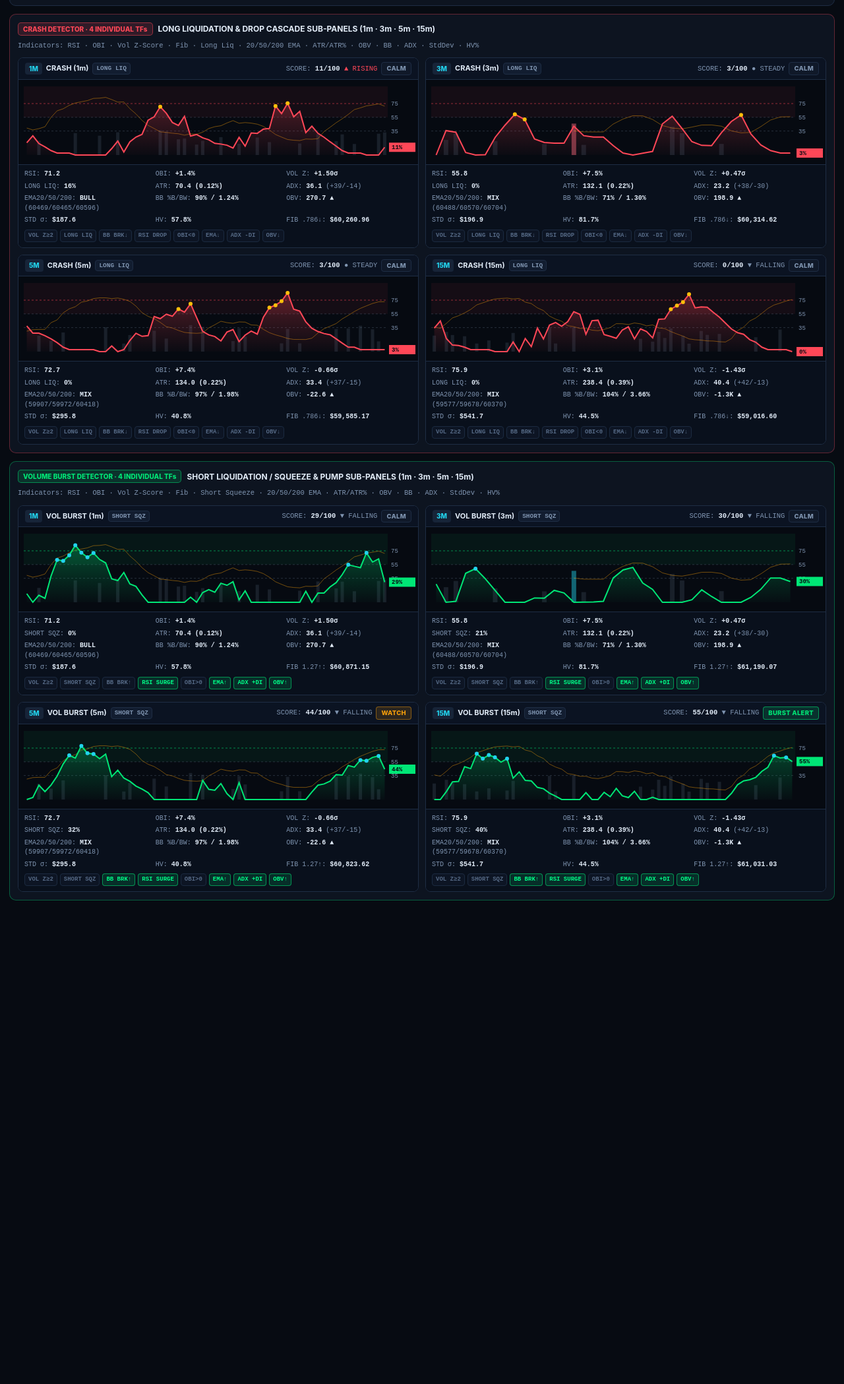
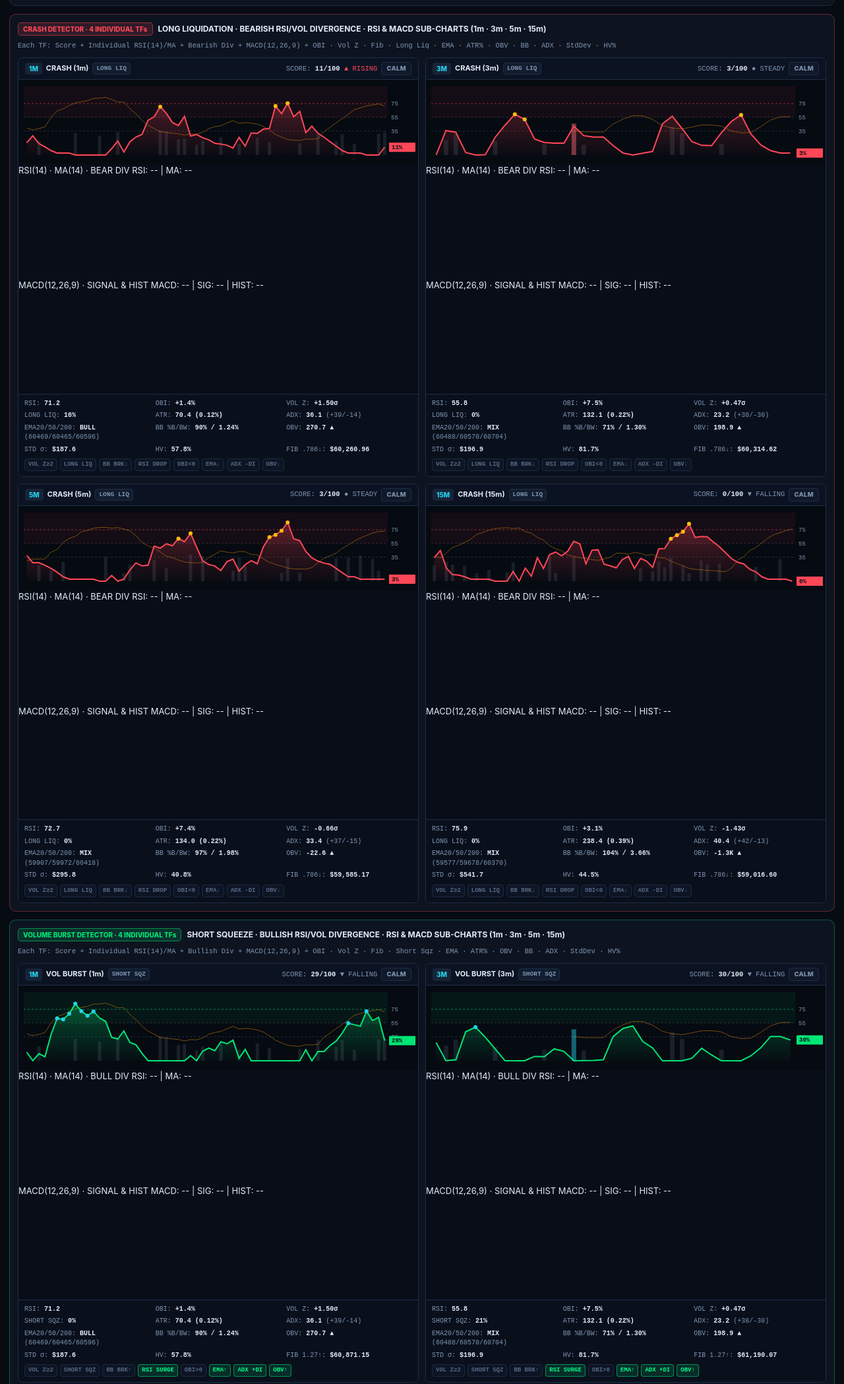
Before and after one commit to isrrohit7373-eng/Radar-terminal, a plain HTML site: page index.html in a window 1280 px wide. Shown: the part 1740-3838 px from the top of the page at 66% size. Before the commit the page ends 3145 px from the top, so only its background shows below. Drawn offline with Linux system fonts and the light colour scheme; no server answers.

Commit message:
Add files via upload

```diff
--- a/index.html
+++ b/index.html
@@ -200,10 +200,10 @@
         <div class="det-group-header">
           <div class="det-group-title">
             <span class="badge-tag crash-tag">CRASH DETECTOR · 4 INDIVIDUAL TFs</span>
-            <strong>LONG LIQUIDATION &amp; DROP CASCADE SUB-PANELS (1m · 3m · 5m · 15m)</strong>
+            <strong>LONG LIQUIDATION · BEARISH RSI/VOL DIVERGENCE · RSI &amp; MACD SUB-CHARTS (1m · 3m · 5m · 15m)</strong>
           </div>
           <div class="det-group-legend">
-            <span>Indicators: RSI · OBI · Vol Z-Score · Fib · Long Liq · 20/50/200 EMA · ATR/ATR% · OBV · BB · ADX · StdDev · HV%</span>
+            <span>Each TF: Score + Individual RSI(14)/MA + Bearish Div + MACD(12,26,9) + OBI · Vol Z · Fib · Long Liq · EMA · ATR% · OBV · BB · ADX · StdDev · HV%</span>
           </div>
         </div>
         <div class="detector-grid">
@@ -222,6 +222,20 @@
             <div class="det-canvas-wrap">
               <canvas class="det-canvas" id="crashCanvas_1m"></canvas>
             </div>
+            <div class="det-mini-pane">
+              <div class="det-mini-head">
+                <span>RSI(14) · MA(14) · BEAR DIV</span>
+                <span id="crashRsiReadout_1m">RSI: -- | MA: --</span>
+              </div>
+              <canvas class="det-mini-canvas" id="crashRsiCanvas_1m"></canvas>
+            </div>
+            <div class="det-mini-pane">
+              <div class="det-mini-head">
+                <span>MACD(12,26,9) · SIGNAL &amp; HIST</span>
+                <span id="crashMacdReadout_1m">MACD: -- | SIG: -- | HIST: --</span>
+              </div>
+              <canvas class="det-mini-canvas" id="crashMacdCanvas_1m"></canvas>
+            </div>
             <div class="det-telemetry" id="crashTele_1m"></div>
           </div>
           <div class="detector-panel" id="crashPanel_3m">
@@ -238,6 +252,20 @@
             </div>
             <div class="det-canvas-wrap">
               <canvas class="det-canvas" id="crashCanvas_3m"></canvas>
+            </div>
+            <div class="det-mini-pane">
+              <div class="det-mini-head">
+                <span>RSI(14) · MA(14) · BEAR DIV</span>
+                <span id="crashRsiReadout_3m">RSI: -- | MA: --</span>
+              </div>
+              <canvas class="det-mini-canvas" id="crashRsiCanvas_3m"></canvas>
+            </div>
+            <div class="det-mini-pane">
+              <div class="det-mini-head">
+                <span>MACD(12,26,9) · SIGNAL &amp; HIST</span>
+                <span id="crashMacdReadout_3m">MACD: -- | SIG: -- | HIST: --</span>
+              </div>
+              <canvas class="det-mini-canvas" id="crashMacdCanvas_3m"></canvas>
             </div>
             <div class="det-telemetry" id="crashTele_3m"></div>
           </div>
@@ -256,6 +284,20 @@
             <div class="det-canvas-wrap">
               <canvas class="det-canvas" id="crashCanvas_5m"></canvas>
             </div>
+            <div class="det-mini-pane">
+              <div class="det-mini-head">
+                <span>RSI(14) · MA(14) · BEAR DIV</span>
+                <span id="crashRsiReadout_5m">RSI: -- | MA: --</span>
+              </div>
+              <canvas class="det-mini-canvas" id="crashRsiCanvas_5m"></canvas>
+            </div>
+            <div class="det-mini-pane">
+              <div class="det-mini-head">
+                <span>MACD(12,26,9) · SIGNAL &amp; HIST</span>
+                <span id="crashMacdReadout_5m">MACD: -- | SIG: -- | HIST: --</span>
+              </div>
+              <canvas class="det-mini-canvas" id="crashMacdCanvas_5m"></canvas>
+            </div>
             <div class="det-telemetry" id="crashTele_5m"></div>
           </div>
           <div class="detector-panel" id="crashPanel_15m">
@@ -273,6 +315,20 @@
             <div class="det-canvas-wrap">
               <canvas class="det-canvas" id="crashCanvas_15m"></canvas>
             </div>
+            <div class="det-mini-pane">
+              <div class="det-mini-head">
+                <span>RSI(14) · MA(14) · BEAR DIV</span>
+                <span id="crashRsiReadout_15m">RSI: -- | MA: --</span>
+              </div>
+              <canvas class="det-mini-canvas" id="crashRsiCanvas_15m"></canvas>
+            </div>
+            <div class="det-mini-pane">
+              <div class="det-mini-head">
+                <span>MACD(12,26,9) · SIGNAL &amp; HIST</span>
+                <span id="crashMacdReadout_15m">MACD: -- | SIG: -- | HIST: --</span>
+              </div>
+              <canvas class="det-mini-canvas" id="crashMacdCanvas_15m"></canvas>
+            </div>
             <div class="det-telemetry" id="crashTele_15m"></div>
           </div>
         </div>
@@ -283,10 +339,10 @@
         <div class="det-group-header">
           <div class="det-group-title">
             <span class="badge-tag burst-tag">VOLUME BURST DETECTOR · 4 INDIVIDUAL TFs</span>
-            <strong>SHORT LIQUIDATION / SQUEEZE &amp; PUMP SUB-PANELS (1m · 3m · 5m · 15m)</strong>
+            <strong>SHORT SQUEEZE · BULLISH RSI/VOL DIVERGENCE · RSI &amp; MACD SUB-CHARTS (1m · 3m · 5m · 15m)</strong>
           </div>
           <div class="det-group-legend">
-            <span>Indicators: RSI · OBI · Vol Z-Score · Fib · Short Squeeze · 20/50/200 EMA · ATR/ATR% · OBV · BB · ADX · StdDev · HV%</span>
+            <span>Each TF: Score + Individual RSI(14)/MA + Bullish Div + MACD(12,26,9) + OBI · Vol Z · Fib · Short Sqz · EMA · ATR% · OBV · BB · ADX · StdDev · HV%</span>
           </div>
         </div>
         <div class="detector-grid">
@@ -305,6 +361,20 @@
             <div class="det-canvas-wrap">
               <canvas class="det-canvas" id="burstCanvas_1m"></canvas>
             </div>
+            <div class="det-mini-pane">
+              <div class="det-mini-head">
+                <span>RSI(14) · MA(14) · BULL DIV</span>
+                <span id="burstRsiReadout_1m">RSI: -- | MA: --</span>
+              </div>
+              <canvas class="det-mini-canvas" id="burstRsiCanvas_1m"></canvas>
+            </div>
+            <div class="det-mini-pane">
+              <div class="det-mini-head">
+                <span>MACD(12,26,9) · SIGNAL &amp; HIST</span>
+                <span id="burstMacdReadout_1m">MACD: -- | SIG: -- | HIST: --</span>
+              </div>
+              <canvas class="det-mini-canvas" id="burstMacdCanvas_1m"></canvas>
+            </div>
             <div class="det-telemetry" id="burstTele_1m"></div>
           </div>
           <div class="detector-panel" id="burstPanel_3m">
@@ -321,6 +391,20 @@
             </div>
             <div class="det-canvas-wrap">
               <canvas class="det-canvas" id="burstCanvas_3m"></canvas>
+            </div>
+            <div class="det-mini-pane">
+              <div class="det-mini-head">
+                <span>RSI(14) · MA(14) · BULL DIV</span>
+                <span id="burstRsiReadout_3m">RSI: -- | MA: --</span>
+              </div>
+              <canvas class="det-mini-canvas" id="burstRsiCanvas_3m"></canvas>
+            </div>
+            <div class="det-mini-pane">
+              <div class="det-mini-head">
+                <span>MACD(12,26,9) · SIGNAL &amp; HIST</span>
+                <span id="burstMacdReadout_3m">MACD: -- | SIG: -- | HIST: --</span>
+              </div>
+              <canvas class="det-mini-canvas" id="burstMacdCanvas_3m"></canvas>
             </div>
             <div class="det-telemetry" id="burstTele_3m"></div>
           </div>
@@ -339,6 +423,20 @@
             <div class="det-canvas-wrap">
               <canvas class="det-canvas" id="burstCanvas_5m"></canvas>
             </div>
+            <div class="det-mini-pane">
+              <div class="det-mini-head">
+                <span>RSI(14) · MA(14) · BULL DIV</span>
+                <span id="burstRsiReadout_5m">RSI: -- | MA: --</span>
+              </div>
+              <canvas class="det-mini-canvas" id="burstRsiCanvas_5m"></canvas>
+            </div>
+            <div class="det-mini-pane">
+              <div class="det-mini-head">
+                <span>MACD(12,26,9) · SIGNAL &amp; HIST</span>
+                <span id="burstMacdReadout_5m">MACD: -- | SIG: -- | HIST: --</span>
+              </div>
+              <canvas class="det-mini-canvas" id="burstMacdCanvas_5m"></canvas>
+            </div>
             <div class="det-telemetry" id="burstTele_5m"></div>
           </div>
           <div class="detector-panel" id="burstPanel_15m">
@@ -355,6 +453,20 @@
             </div>
             <div class="det-canvas-wrap">
               <canvas class="det-canvas" id="burstCanvas_15m"></canvas>
+            </div>
+            <div class="det-mini-pane">
+              <div class="det-mini-head">
+                <span>RSI(14) · MA(14) · BULL DIV</span>
+                <span id="burstRsiReadout_15m">RSI: -- | MA: --</span>
+              </div>
+              <canvas class="det-mini-canvas" id="burstRsiCanvas_15m"></canvas>
+            </div>
+            <div class="det-mini-pane">
+              <div class="det-mini-head">
+                <span>MACD(12,26,9) · SIGNAL &amp; HIST</span>
+                <span id="burstMacdReadout_15m">MACD: -- | SIG: -- | HIST: --</span>
+              </div>
+              <canvas class="det-mini-canvas" id="burstMacdCanvas_15m"></canvas>
             </div>
             <div class="det-telemetry" id="burstTele_15m"></div>
           </div>
```
